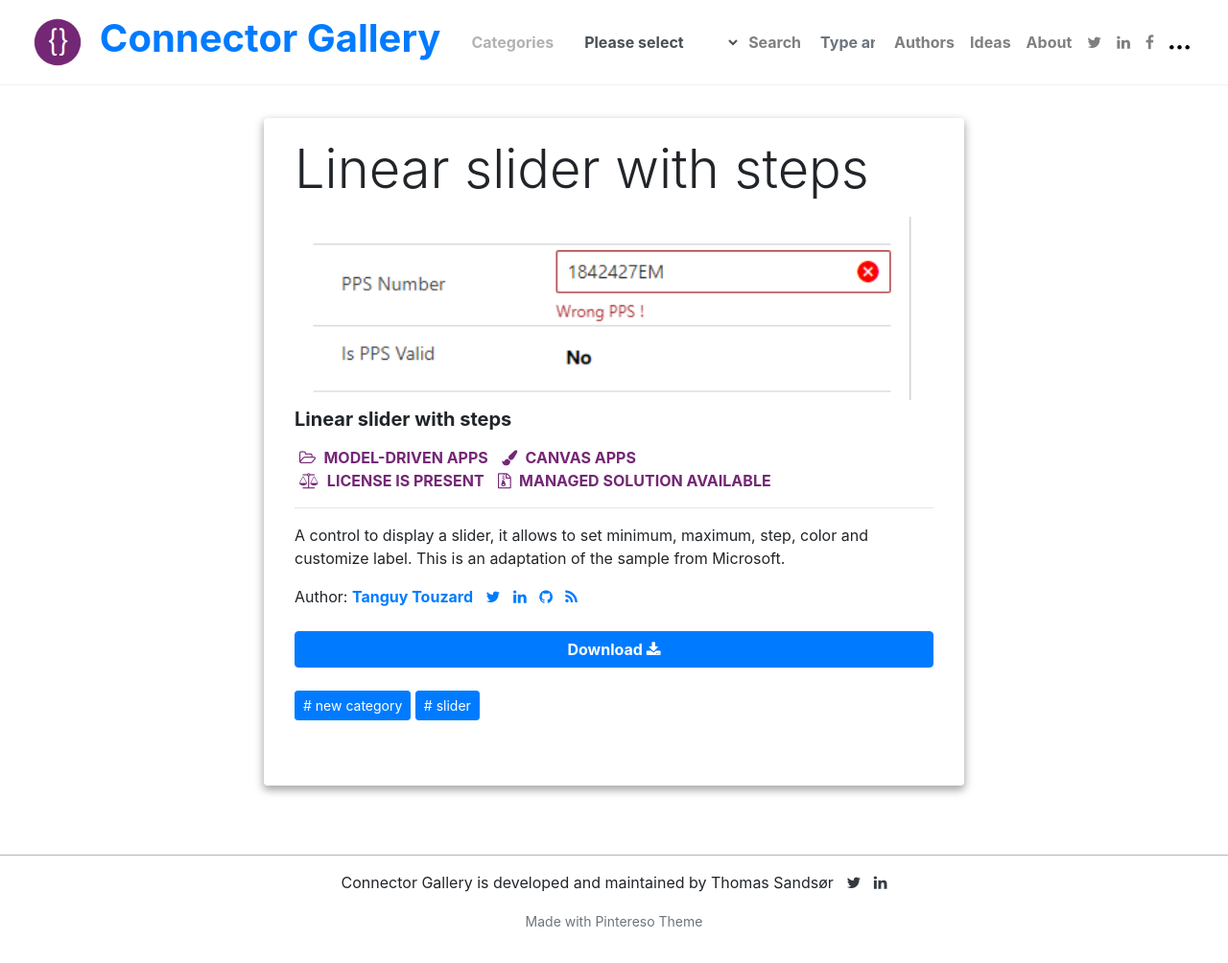
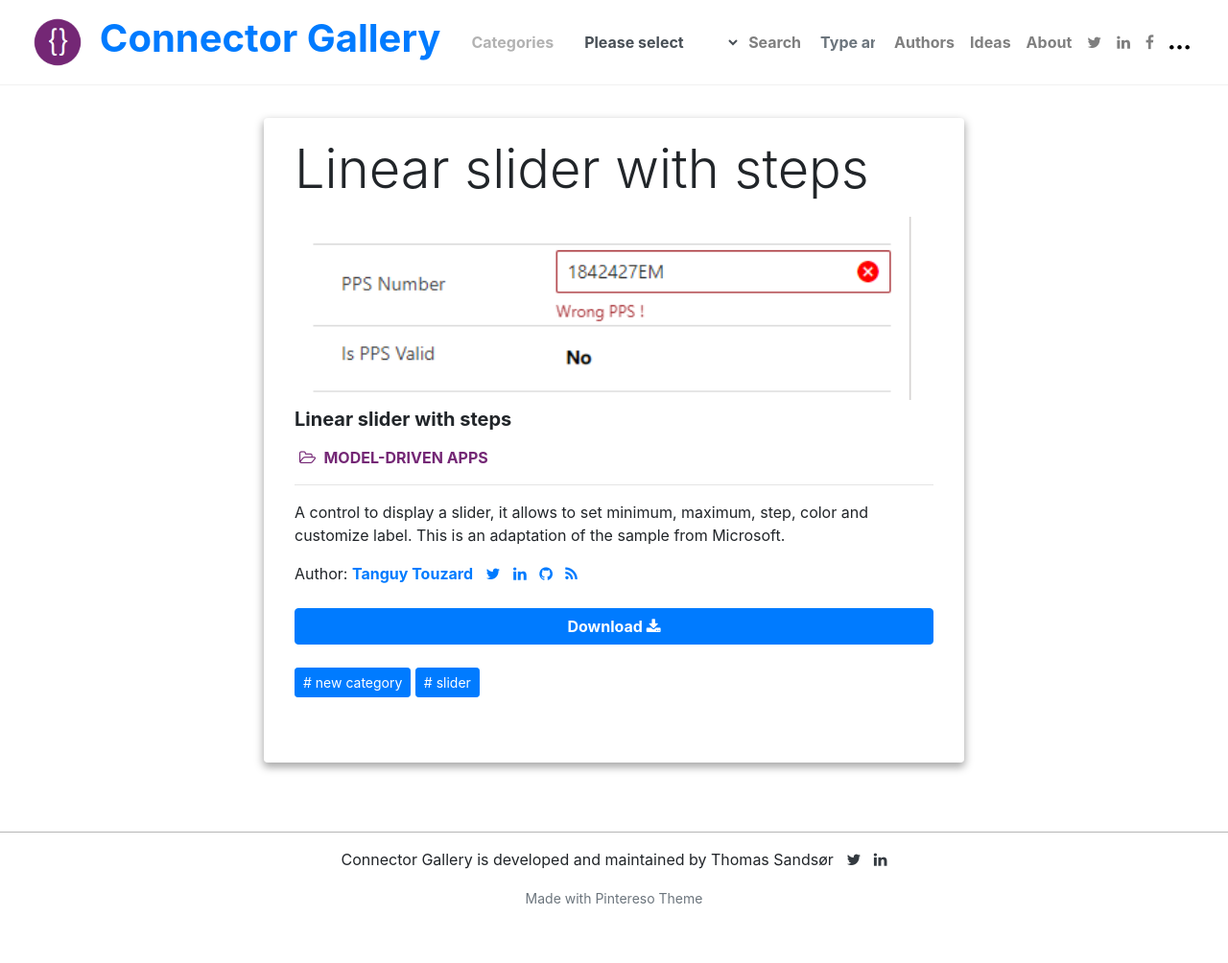
Before and after one commit to thomassandsor/connector.gallery, a Jekyll site: the page built from _posts/2021-05-03-linear-slider-with-steps.md, in a window 1280 px wide and 1004 px high. Shown: the whole window at 96% size. Built offline with Jekyll 4.4.1, drawn with Linux system fonts in a browser that asks for light colours; nearby versions of some CDN libraries; library files that are not in the unit come from our copies; comment, search, counter and statistics services are not loaded; some of the changed lines change nothing that is shown.

Commit message:
Update 2021-05-03-linear-slider-with-steps.md

```diff
--- a/_posts/2021-05-03-linear-slider-with-steps.md
+++ b/_posts/2021-05-03-linear-slider-with-steps.md
@@ -8,9 +8,9 @@
 visit:
 download: 'https://github.com/MscrmTools/PCF-Controls'
 model_support: true
-canvas_support: true
-license_defined: true
-managed_solution: true
+canvas_support: false
+license_defined: false
+managed_solution: false
 authors:
   - tanguy_touzard
 ---
```
